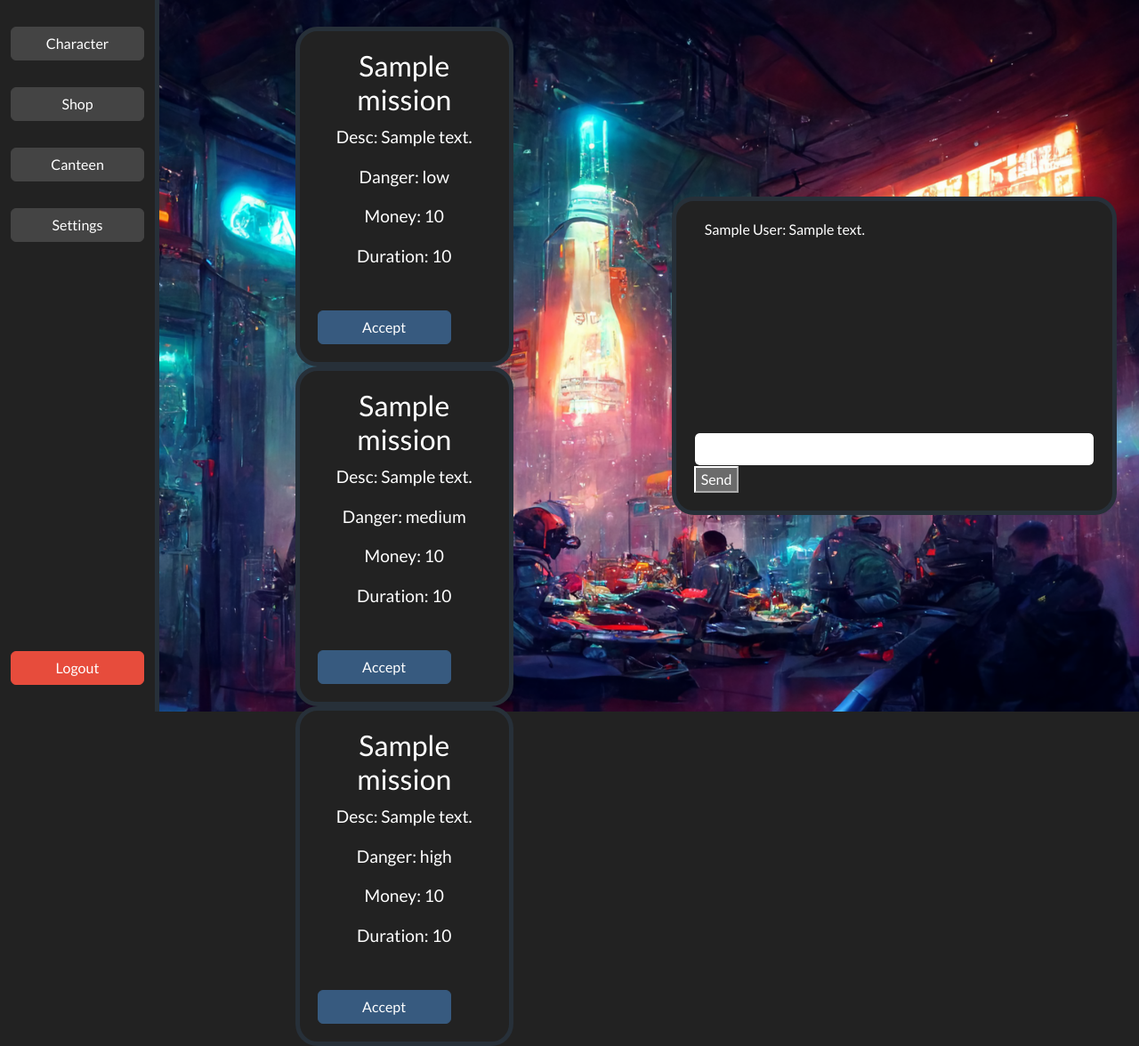
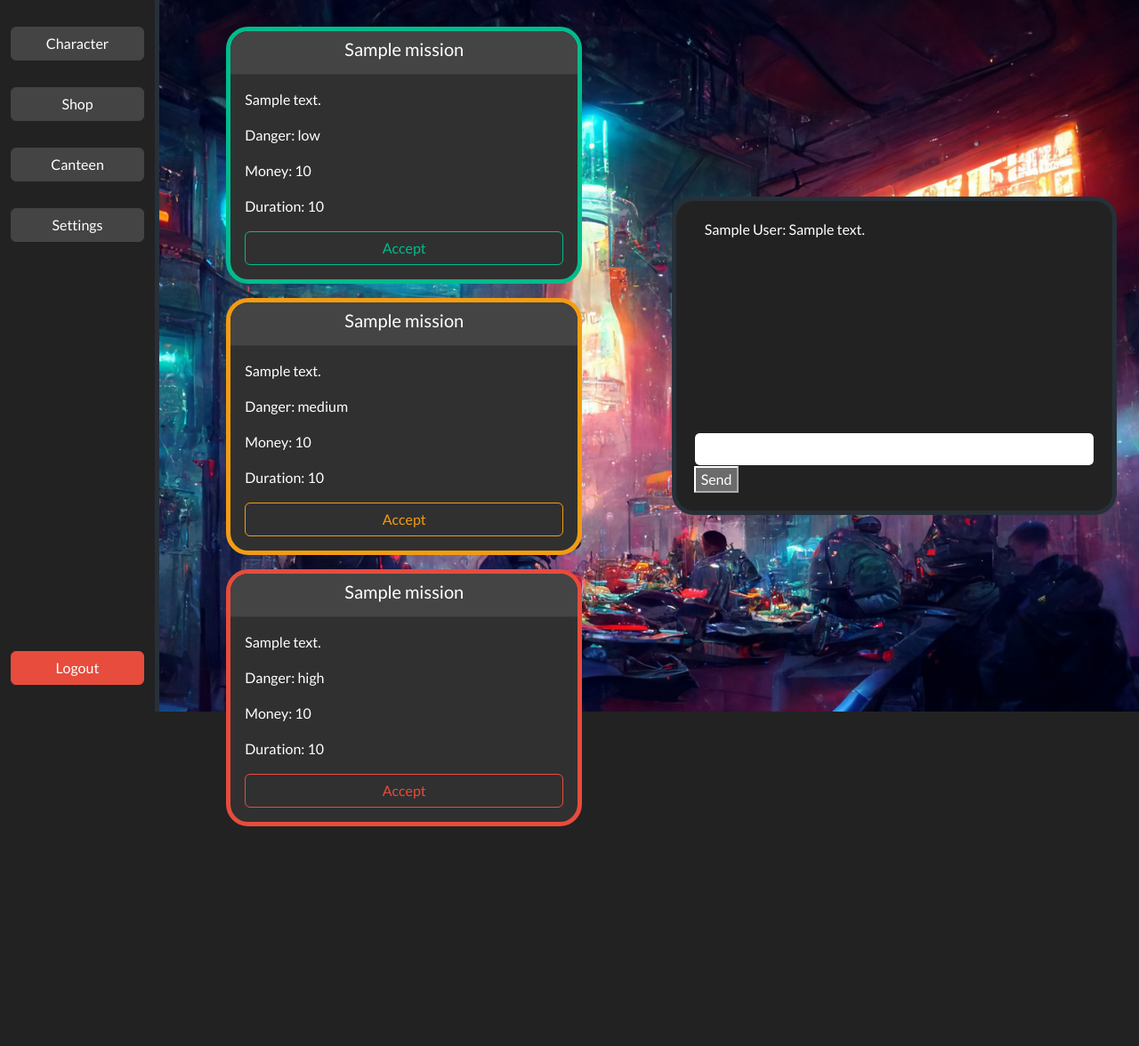
Before and after one commit to Corqi/WWW-app, a Flask app: template app/templates/bar.html in a window 1280 px wide. Shown: the whole page at 89% size. After the commit the page ends 929 px from the top, so only its background shows below. Run offline with Flask 2, Linux system fonts and the light colour scheme; the template is opened without the code that fills it: values that come from a table or form of the project are taken from there, others are empty; a user stored in the database is signed in; tables that the repository leaves empty hold one stand-in row (values such as "Sample post"); data that the repository does not hold is empty; parts of the project's set-up code (start-up, migrations or seed data) failed here and were passed over; some libraries are stand-ins or nearby versions.

Commit message:
Bar page visual updates v0.5

```diff
--- a/app/templates/bar.html
+++ b/app/templates/bar.html
@@ -22,19 +22,12 @@
         overflow: auto;
     }
 
-    #rightBarBox{
-        justify-content: center;
+    #leftBarBox{
+        height: 100%;
+        padding: 30px;
     }
 
-    #leftBarBox{
-        text-align: center;
-        height: 100%;
-        padding: 30px;
-
-        align-content: center;
-    }
-
-    .missionBox{
+    /* .missionBox{
         background-color: rgb(34, 34, 34);
         border-style: solid;
         border-radius: 25px;
@@ -47,11 +40,40 @@
         margin-right: auto;
 
         width: 50%;
+    } */
+
+    .missionBox{
+        border-style: solid;
+        border-radius: 25px;
+        border-color: rgb(39, 48, 57);
+        border-width: thick;
+
+        margin-left: auto;
+        margin-right: auto;
+
+        max-width: 25rem;
+        overflow: hidden;
     }
 
-    .missionBox p{
+    #missionBoxHard{
+        margin-bottom: 0;
+    }
+
+    .missionBox .card-header{
+        border-radius: 15px 15px 0 0;
+    }
+    .card-title{
+        text-align: center;
+    }
+
+    .card-body .btn{
+        width: 100%;
+        margin-top: 0;
+    }
+
+    /* .missionBox p{
         font-size: larger;
-    }
+    } */
 </style>
 {% endblock styles %}
 
@@ -61,7 +83,7 @@
         crossorigin="anonymous">
 </script>
 
-<div class="container col-6" id="leftBarBox">
+<!-- <div class="container col-6" id="leftBarBox">
     <div class="row missionBox">
         <h3>{{ chosen_easy.title }}</h3>
         <p>Desc: {{ chosen_easy.content }}</p>
@@ -87,6 +109,50 @@
         <p id="hard_money: ">Money: {{ mission_handler.hard_mission_cost }}</p>
         <p id="hard_duration: ">Duration: {{ mission_handler.hard_mission_duration }}</p>
         <button type="submit" class="btn btn-primary">Accept</button>
+    </div>
+</div> -->
+
+<div class="container col-6" id="leftBarBox">
+    <div class="card border-success mb-3 missionBox" >
+        <div class="card-header">
+            <h5 class="card-title">{{ chosen_easy.title }}</h5>
+        </div>
+
+        <div class="card-body">
+            <p class="card-text">{{ chosen_easy.content }}</p>
+            <p class="card-text">Danger: low</p>
+            <p class="card-text">Money: {{ mission_handler.easy_mission_cost }}</p>
+            <p class="card-text">Duration: {{ mission_handler.easy_mission_duration }}</p>
+            <button type="submit" class="btn btn-outline-success">Accept</button>
+        </div>
+    </div>
+
+    <div class="card border-warning mb-3 missionBox" >
+        <div class="card-header">
+            <h5 class="card-title">{{ chosen_medium.title }}</h5>
+        </div>
+
+        <div class="card-body">
+            <p class="card-text">{{ chosen_medium.content }}</p>
+            <p class="card-text">Danger: medium</p>
+            <p class="card-text">Money: {{ mission_handler.medium_mission_cost }}</p>
+            <p class="card-text">Duration: {{ mission_handler.medium_mission_duration }}</p>
+            <button type="submit" class="btn btn-outline-warning">Accept</button>
+        </div>
+    </div>
+
+    <div class="card border-danger mb-3 missionBox" id="missionBoxHard">
+        <div class="card-header">
+            <h5 class="card-title">{{ chosen_hard.title }}</h5>
+        </div>
+
+        <div class="card-body">
+            <p class="card-text">{{ chosen_hard.content }}</p>
+            <p class="card-text">Danger: high</p>
+            <p class="card-text">Money: {{ mission_handler.hard_mission_cost }}</p>
+            <p class="card-text">Duration: {{ mission_handler.hard_mission_duration }}</p>
+            <button type="submit" class="btn btn-outline-danger">Accept</button>
+        </div>
     </div>
 </div>
 
```
